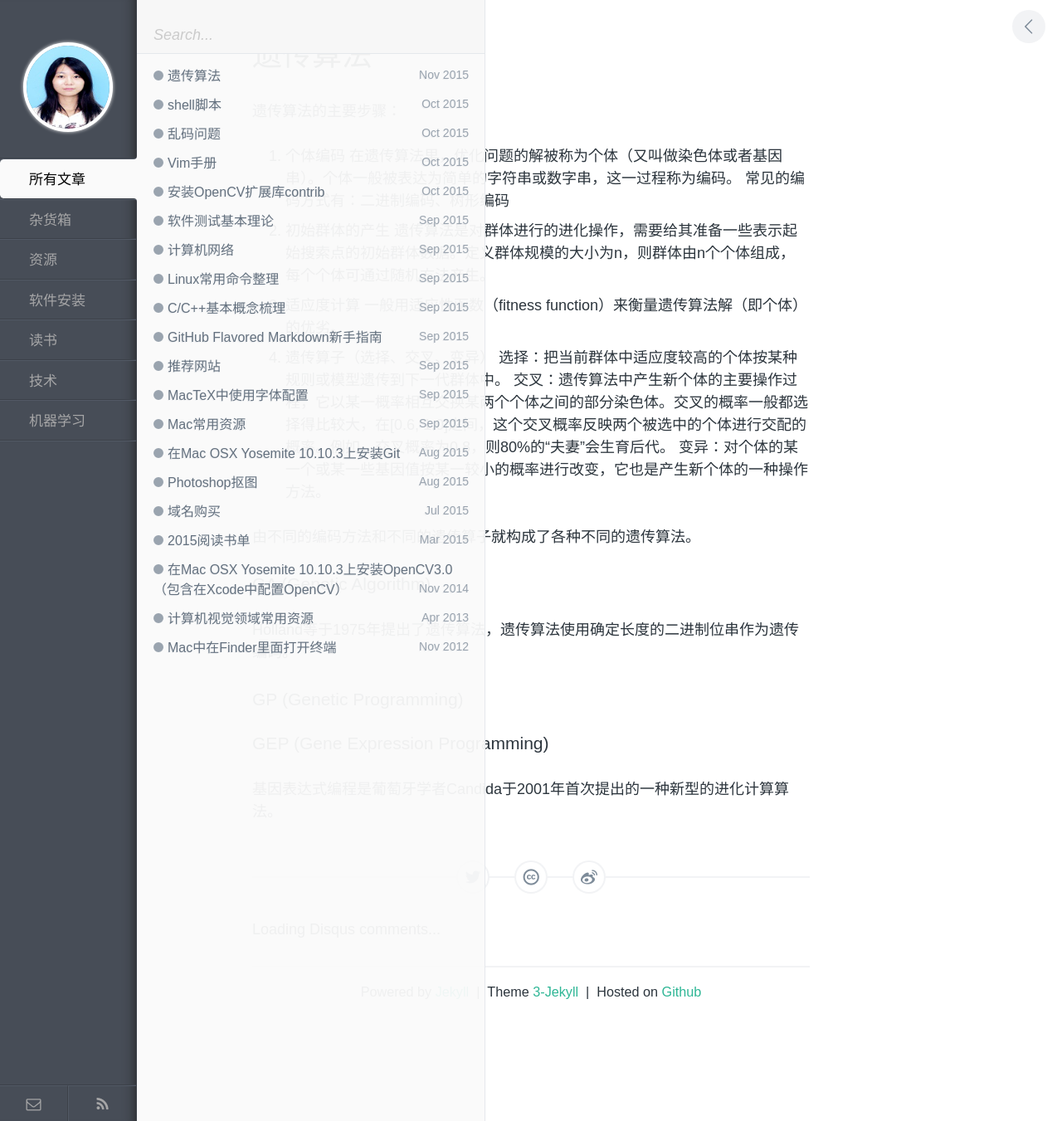
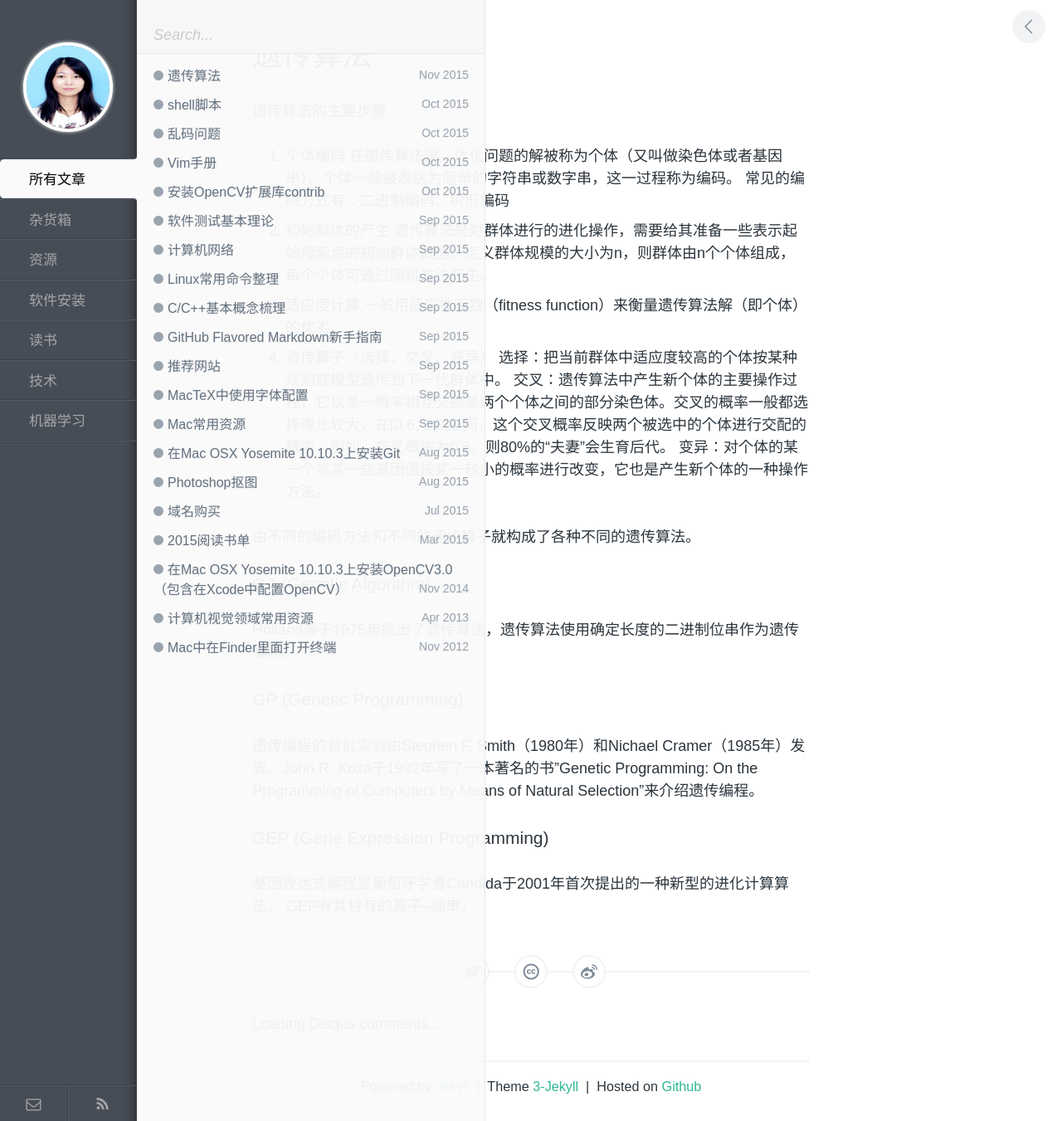
Before and after one commit to zhuyafei/zhuyafei.github.io, a Jekyll site: the page built from _posts/MachineLearning/2015-11-23-GeneticAlgorithm.md, in a window 1280 px wide. Shown: the whole page at 83% size. Built offline with Jekyll 4.4.1, drawn with Linux system fonts in a browser that asks for light colours; comment, search, counter and statistics services are not loaded.

Commit message:
Modify 2015-11-23-GeneticAlgorithm.md

```diff
--- a/_posts/MachineLearning/2015-11-23-GeneticAlgorithm.md
+++ b/_posts/MachineLearning/2015-11-23-GeneticAlgorithm.md
@@ -23,6 +23,7 @@ category: 机器学习
 Holland等于1975年提出了遗传算法，遗传算法使用确定长度的二进制位串作为遗传编码。
 
 ### GP (Genetic Programming)
-
+遗传编程的首批实验由Stephen F. Smith（1980年）和Nichael Cramer（1985年）发表。John R. Koza于1992年写了一本著名的书"Genetic Programming: On the Programming of Computers by Means of Natural Selection"来介绍遗传编程。
 ### GEP (Gene Expression Programming)
 基因表达式编程是葡萄牙学者Candida于2001年首次提出的一种新型的进化计算算法。
+GEP有其特有的算子--插串。
```
